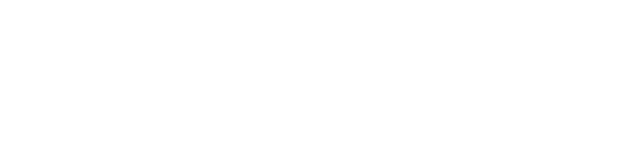
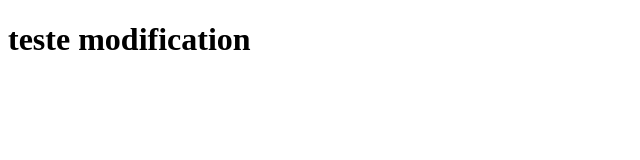
Before and after one commit to raquellaur/my-super-website, a plain HTML site: page index.html in a window 1280 px wide. Shown: the whole page, without its empty margins (0-640 px from the left). Drawn offline with Linux system fonts and the light colour scheme.

Commit message:
titre et h1

```diff
--- a/index.html
+++ b/index.html
@@ -2,9 +2,10 @@
 <html>
   <head>
     <meta charset="UTF-8">
-    <title>title</title>
+    <title>teste modification</title>
   </head>
   <body>
+    <h1>teste modification</h1>
 
   </body>
 </html>
```
